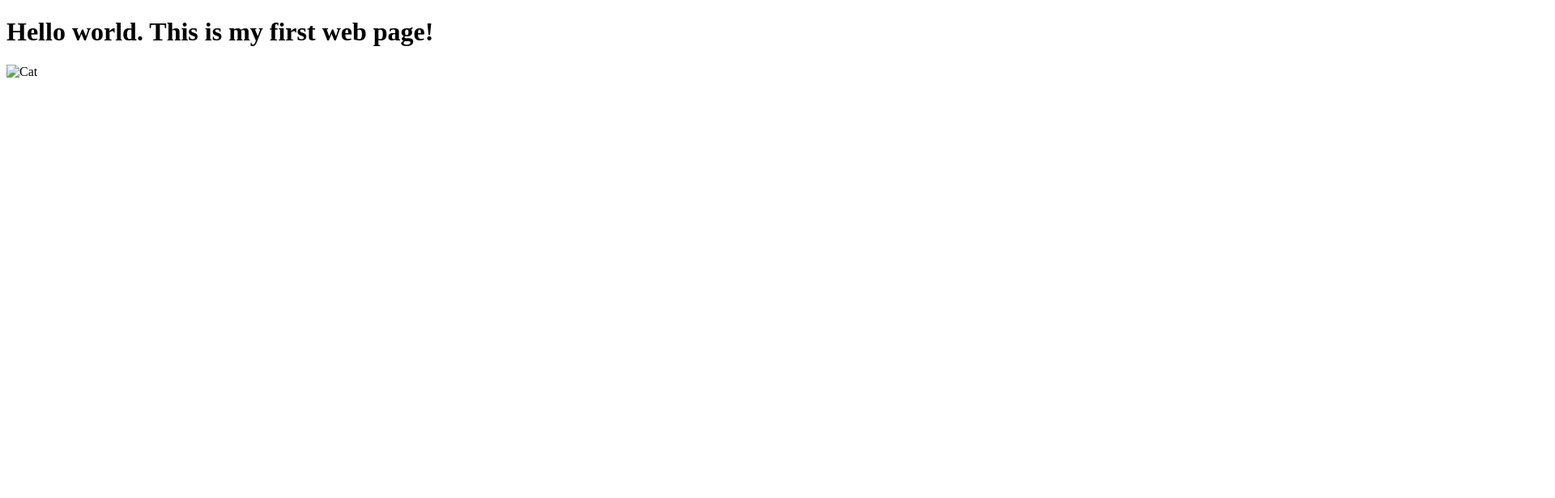
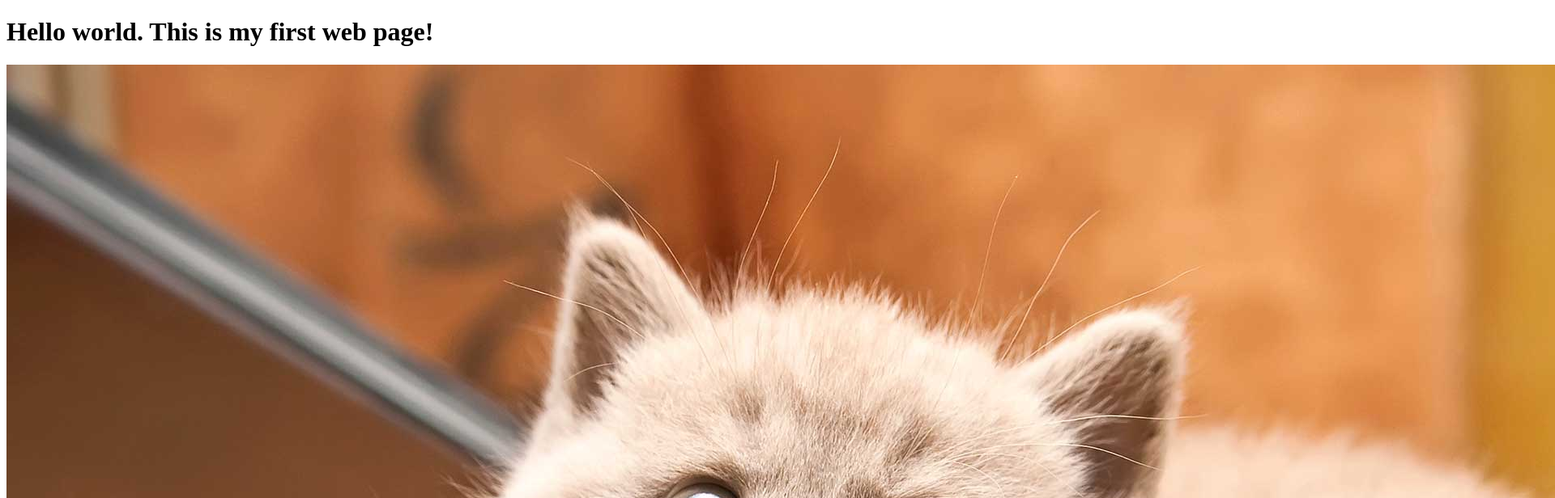
Before and after one commit to ValentynM/hello-world, a plain HTML site: page index.html in a window 1280 px wide. Shown: the top 616 px of the page at 81% size, 1920 px wide, since content can reach past the window. Drawn offline with Linux system fonts and the light colour scheme.

Commit message:
Update index.html

```diff
--- a/index.html
+++ b/index.html
@@ -5,6 +5,6 @@
   </head>
   <body>
     <h1>Hello world. This is my first web page!</h1>
-    <img scr="cat.jpg" alt="Cat">
+    <img src="cat.jpg" alt="Cat">
   </body>
 </html>
```
